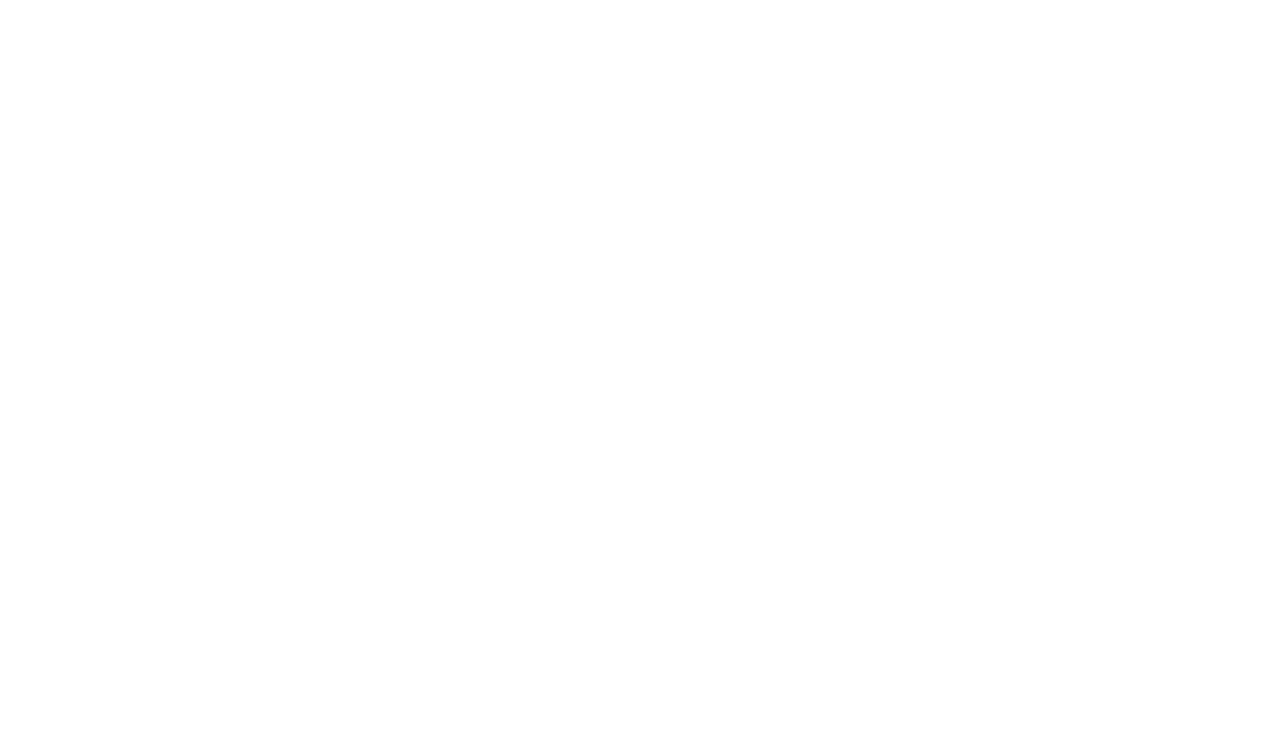
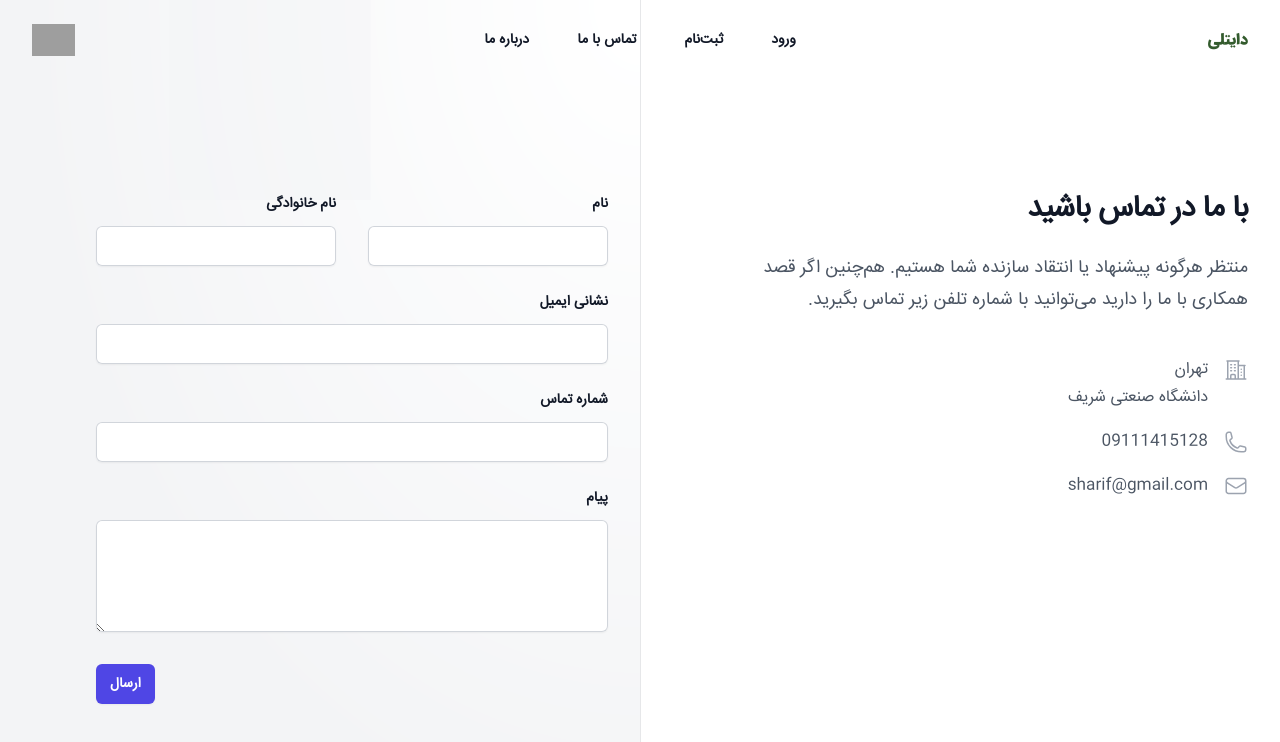
Before and after one commit to seroh27/web-gp-13, a React (Vite) app in the folder frontend/vite-project/: page /contact in a window 1280 px wide. Before the commit this address had no page. Shown: the top 742 px of the page. Built offline with nearby package versions, Linux system fonts and the light colour scheme; grey boxes are pictures that could not be loaded.

Commit message:
made contact us

```diff
--- a/frontend/vite-project/src/App.tsx
+++ b/frontend/vite-project/src/App.tsx
@@ -8,6 +8,7 @@
 import * as text from './text.json';
 import { BrowserRouter as BrowserRouter, Routes , Route } from 'react-router-dom';
 import './App.css';
+import ContactUs from './components/pages/ContactUs/ContactUs.tsx';
 
 function App() {
 
@@ -38,6 +39,10 @@
                         path="/panel"
                         element={<div><UserPanel /></div>}
                     />
+                    <Route
+                        path="/contact"
+                        element={<div><NavBar /><ContactUs /></div>}
+                    />
                 </Routes>
             </BrowserRouter>
     </>
--- a/frontend/vite-project/src/components/NavBar.tsx
+++ b/frontend/vite-project/src/components/NavBar.tsx
@@ -9,7 +9,7 @@
   const navigate = useNavigate()
   const navigation = [
     { name: 'درباره ما', href: '/about-us' },
-    { name: 'تماس با ما', href: '#' },
+    { name: 'تماس با ما', href: '/contact' },
     { name:  'ثبت‌نام', href: '/register' },
     { name: 'ورود', href: '/login' },
   ];
--- /dev/null
+++ b/frontend/vite-project/src/components/pages/ContactUs/ContactUs.tsx
@@ -0,0 +1,149 @@
+import { BuildingOffice2Icon, EnvelopeIcon, PhoneIcon } from '@heroicons/react/24/outline'
+
+export default function ContactUs() {
+  return (
+    <div dir='rtl' className="relative isolate bg-white">
+      <div className="mx-auto grid max-w-7xl grid-cols-1 lg:grid-cols-2">
+        <div className="relative px-6 pb-20 pt-24 sm:pt-32 lg:static lg:px-8 lg:py-48">
+          <div className="mx-auto max-w-xl lg:mx-0 lg:max-w-lg">
+            <div className="absolute inset-y-0 left-0 -z-10 w-full overflow-hidden bg-gray-100 ring-1 ring-gray-900/10 lg:w-1/2">
+              <svg
+                className="absolute inset-0 h-full w-full stroke-gray-200 [mask-image:radial-gradient(100%_100%_at_top_right,white,transparent)]"
+                aria-hidden="true"
+              >
+                <rect width="100%" height="100%" strokeWidth={0} fill="white" />
+                <svg x="100%" y={-1} className="overflow-visible fill-gray-50">
+                  <path d="M-470.5 0h201v201h-201Z" strokeWidth={0} />
+                </svg>
+                <rect width="100%" height="100%" strokeWidth={0} fill="url(#83fd4e5a-9d52-42fc-97b6-718e5d7ee527)" />
+              </svg>
+            </div>
+            <h2 className="text-3xl font-bold tracking-tight text-gray-900">با ما در تماس باشید</h2>
+            <p className="mt-6 text-lg leading-8 text-gray-600">
+            منتظر هرگونه پیشنهاد یا انتقاد سازنده شما هستیم. هم‌چنین اگر قصد همکاری با ما را دارید می‌توانید با شماره تلفن زیر تماس بگیرید.
+            </p>
+            <dl className="mt-10 space-y-4 text-base leading-7 text-gray-600">
+              <div className="flex gap-x-4">
+                <dt className="flex-none">
+                  <span className="sr-only">Address</span>
+                  <BuildingOffice2Icon className="h-7 w-6 text-gray-400" aria-hidden="true" />
+                </dt>
+                <dd>
+                  تهران
+                  <br />
+                  دانشگاه صنعتی شریف
+                </dd>
+              </div>
+              <div className="flex gap-x-4">
+                <dt className="flex-none">
+                  <span className="sr-only">شماره تماس</span>
+                  <PhoneIcon className="h-7 w-6 text-gray-400" aria-hidden="true" />
+                </dt>
+                <dd>
+                  <a className="hover:text-gray-900" href="tel:+1 (555) 234-5678">
+                    09111415128
+                  </a>
+                </dd>
+              </div>
+              <div className="flex gap-x-4">
+                <dt className="flex-none">
+                  <span className="sr-only">ایمیل</span>
+                  <EnvelopeIcon className="h-7 w-6 text-gray-400" aria-hidden="true" />
+                </dt>
+                <dd>
+                  <a className="hover:text-gray-900" href="mailto:hello@example.com">
+                    sharif@gmail.com
+                  </a>
+                </dd>
+              </div>
+            </dl>
+          </div>
+        </div>
+        <form action="#" method="POST" className="px-6 pb-24 pt-20 sm:pb-32 lg:px-8 lg:py-48">
+          <div className="mx-auto max-w-xl lg:mr-0 lg:max-w-lg">
+            <div className="grid grid-cols-1 gap-x-8 gap-y-6 sm:grid-cols-2">
+              <div>
+                <label htmlFor="first-name" className="block text-sm font-semibold leading-6 text-gray-900">
+                  نام
+                </label>
+                <div className="mt-2.5">
+                  <input
+                    type="text"
+                    name="first-name"
+                    id="first-name"
+                    autoComplete="given-name"
+                    className="block w-full rounded-md border-0 px-3.5 py-2 text-gray-900 shadow-sm ring-1 ring-inset ring-gray-300 placeholder:text-gray-400 focus:ring-2 focus:ring-inset focus:ring-indigo-600 sm:text-sm sm:leading-6"
+                  />
+                </div>
+              </div>
+              <div>
+                <label htmlFor="last-name" className="block text-sm font-semibold leading-6 text-gray-900">
+                  نام خانوادگی
+                </label>
+                <div className="mt-2.5">
+                  <input
+                    type="text"
+                    name="last-name"
+                    id="last-name"
+                    autoComplete="family-name"
+                    className="block w-full rounded-md border-0 px-3.5 py-2 text-gray-900 shadow-sm ring-1 ring-inset ring-gray-300 placeholder:text-gray-400 focus:ring-2 focus:ring-inset focus:ring-indigo-600 sm:text-sm sm:leading-6"
+                  />
+                </div>
+              </div>
+              <div className="sm:col-span-2">
+                <label htmlFor="email" className="block text-sm font-semibold leading-6 text-gray-900">
+                  نشانی ایمیل
+                </label>
+                <div className="mt-2.5">
+                  <input
+                    type="email"
+                    name="email"
+                    id="email"
+                    autoComplete="email"
+                    className="block w-full rounded-md border-0 px-3.5 py-2 text-gray-900 shadow-sm ring-1 ring-inset ring-gray-300 placeholder:text-gray-400 focus:ring-2 focus:ring-inset focus:ring-indigo-600 sm:text-sm sm:leading-6"
+                  />
+                </div>
+              </div>
+              <div className="sm:col-span-2">
+                <label htmlFor="phone-number" className="block text-sm font-semibold leading-6 text-gray-900">
+                  شماره تماس
+                </label>
+                <div className="mt-2.5">
+                  <input
+                    type="tel"
+                    name="phone-number"
+                    id="phone-number"
+                    autoComplete="tel"
+                    className="block w-full rounded-md border-0 px-3.5 py-2 text-gray-900 shadow-sm ring-1 ring-inset ring-gray-300 placeholder:text-gray-400 focus:ring-2 focus:ring-inset focus:ring-indigo-600 sm:text-sm sm:leading-6"
+                  />
+                </div>
+              </div>
+              <div className="sm:col-span-2">
+                <label htmlFor="message" className="block text-sm font-semibold leading-6 text-gray-900">
+                  پیام
+                </label>
+                <div className="mt-2.5">
+                  <textarea
+                    name="message"
+                    id="message"
+                    rows={4}
+                    className="block w-full rounded-md border-0 px-3.5 py-2 text-gray-900 shadow-sm ring-1 ring-inset ring-gray-300 placeholder:text-gray-400 focus:ring-2 focus:ring-inset focus:ring-indigo-600 sm:text-sm sm:leading-6"
+                    defaultValue={''}
+                  />
+                </div>
+              </div>
+            </div>
+            <div className="mt-8 flex justify-end">
+              <button
+                type="submit"
+                className="rounded-md bg-indigo-600 px-3.5 py-2.5 text-center text-sm font-semibold text-white shadow-sm hover:bg-indigo-500 focus-visible:outline focus-visible:outline-2 focus-visible:outline-offset-2 focus-visible:outline-indigo-600"
+              >
+                ارسال
+              </button>
+            </div>
+          </div>
+        </form>
+      </div>
+    </div>
+  )
+}
```
Also changed, not shown: 1 other file (tests, documents, lock files or other folders).
